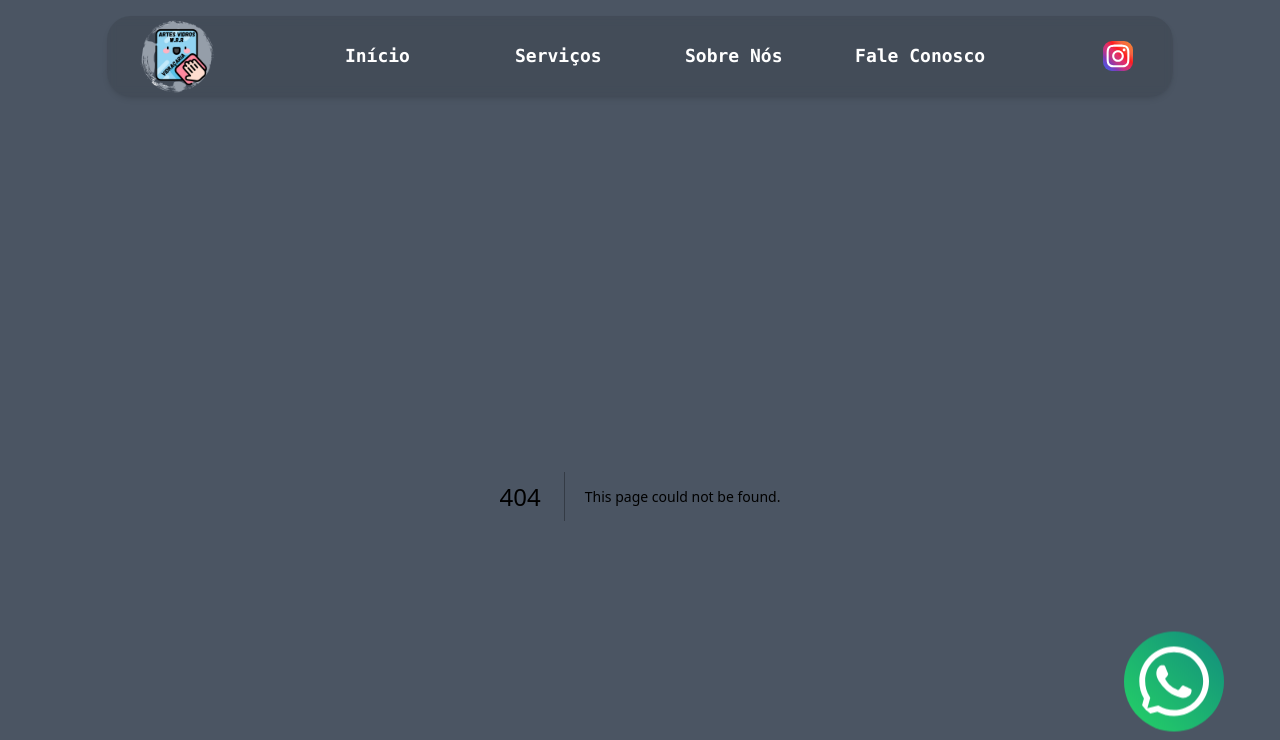
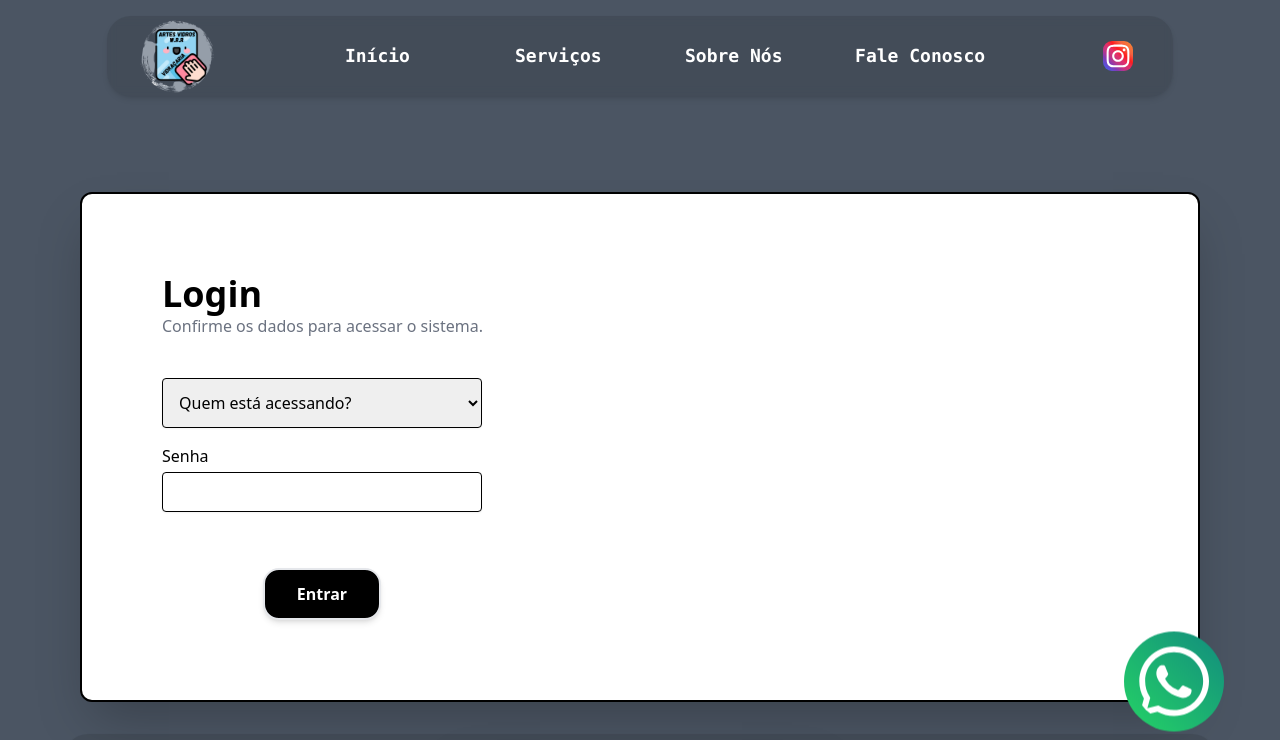
Before and after one commit to Gustavo-Brun/ArtesVidrosWRR, a Next.js app: page /privado in a window 1280 px wide. Before the commit this address had no page. Shown: the top 740 px of the page. Built offline with nearby package versions, Linux system fonts and the light colour scheme.

Commit message:
feat: add private login page

```diff
--- /dev/null
+++ b/src/app/privado/page.tsx
@@ -0,0 +1,69 @@
+'use client'
+
+import { useForm } from "react-hook-form"
+
+const Form = () => {
+
+    interface FormProps {
+        name: string;
+        password: string;
+    }
+
+    const { register, handleSubmit, formState: { errors } } = useForm<FormProps>()
+
+    const onSubmit = (data: FormProps) => {
+
+        try {
+            console.log(data)
+        } catch (error) {
+
+        }
+    }
+
+    return (
+        <main className="mt-24 mb-8 mx-20 lg:border-2 lg:p-20 p-10 rounded-xl border-black shadow-2xl space-y-10 bg-white ">
+
+            <section>
+                <h1 className="lg:text-4xl text-2xl font-bold">Login</h1>
+                <h2 className="text-gray-500 dark:text-gray-400">Confirme os dados para acessar o sistema.</h2>
+            </section>
+
+            <form
+                onSubmit={handleSubmit(onSubmit)}
+                className="flex flex-col gap-4 w-full max-w-xs font-medium my-2 ">
+
+
+
+                <div className="flex flex-col gap-1">
+                    <select
+                        defaultValue={"default"}
+                        {...register("name", { required: true })}
+                        className={`border shadow-sm rounded h-22 p-3 font-normal ${errors?.name ? 'border-red-600 ' : 'border-black'}`}
+                    >
+                        <option value="default" disabled>
+                            Quem está acessando?
+                        </option>
+                        <option value="carlos">Carlos</option>
+                        <option value="abraao">Abraão</option>
+                        <option value="roberty">Roberty</option>
+                        <option value="gustavo">Gustavo</option>
+                    </select>
+                    {errors?.name?.type === 'required' && <p className="text-sm text-red-700">Selecione uma opção.</p>}
+                </div>
+
+                <div className="flex flex-col gap-1">
+                    <label htmlFor="paragraph_text">Senha</label>
+                    <input {...register('password', { required: true })}
+                        className={`border shadow-sm rounded h-10 p-3 font-normal ${errors?.password ? 'border-red-600 ' : 'border-black'}`}
+                        type="password" />
+                    {errors?.password?.type === 'required' && <p className="text-sm text-red-700">Insira a senha.</p>}
+                </div>
+
+                <button className="mx-auto lg:mt-10 mt-2 rounded-2xl shadow-md text-white p-3 px-8 border-2 bg-black  font-bold active:text-red-600 active:scale-95">Entrar</button>
+
+            </form>
+        </main>
+    )
+}
+
+export default Form;
```
Also changed, not shown: src/components/Whatsapp.tsx (line endings or trailing spaces).
